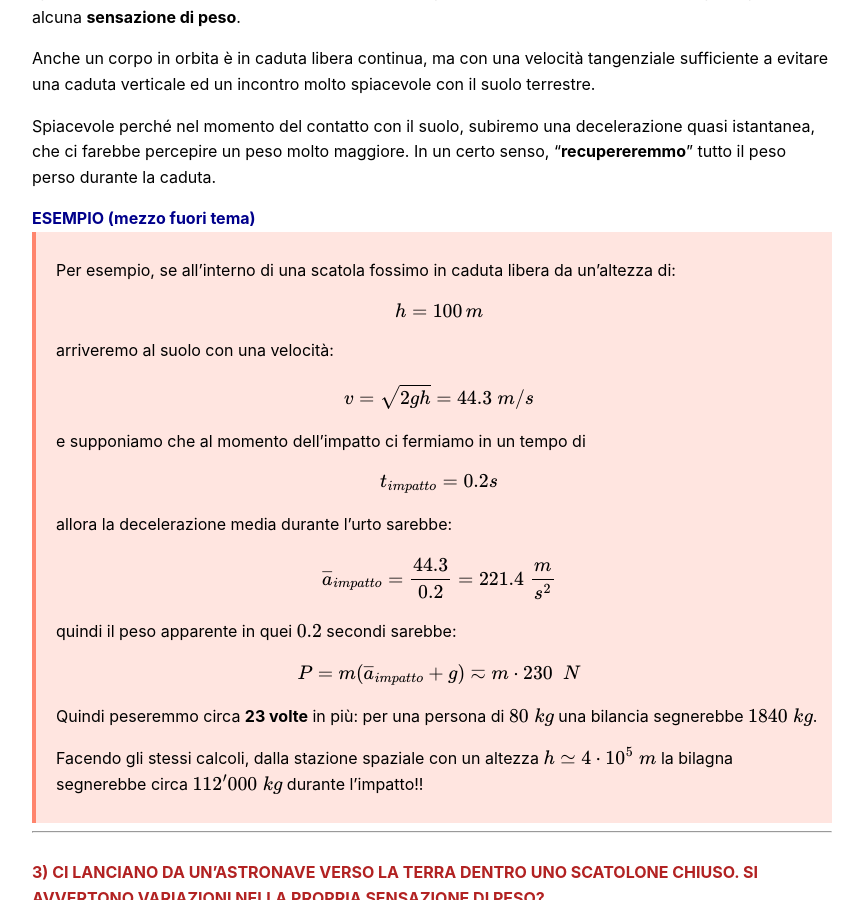
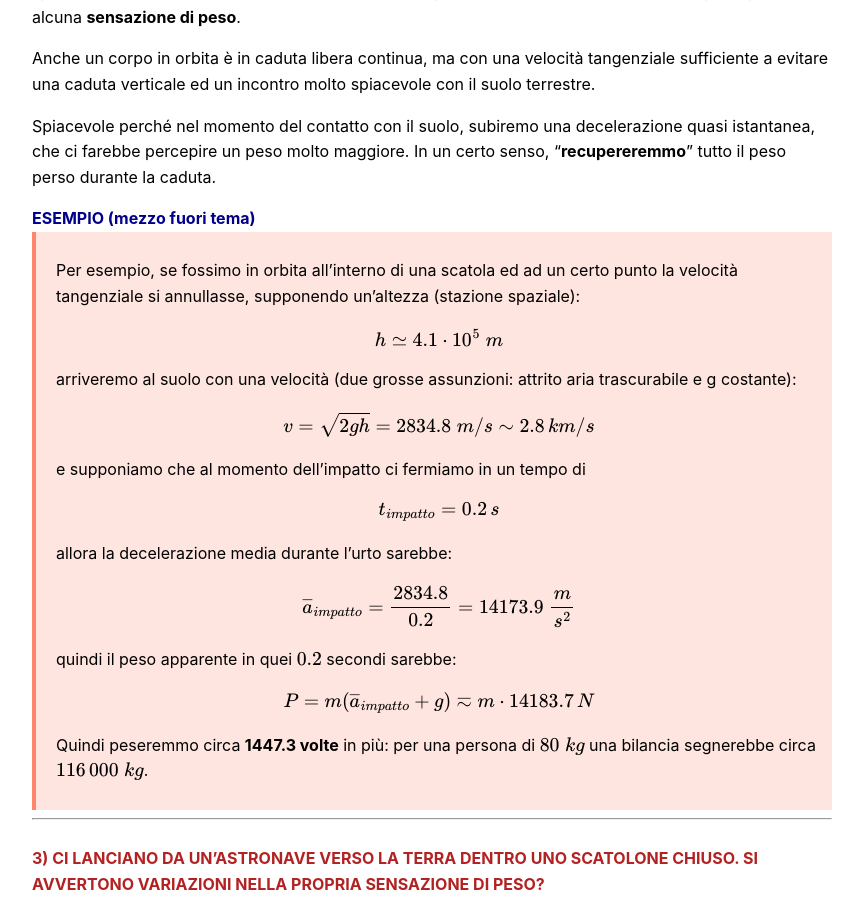
Before and after one commit to FedericoMenegoz/UNITN-fisica-orale, a Jekyll site: the page built from content/forza-gravitazionale.md, in a window 1280 px wide and 900 px high, scrolled down 2549 px. Shown: the whole window, without its empty margins (208-1071 px from the left). Built offline with Jekyll 4.4.1, drawn with Linux system fonts in a browser that asks for light colours; our own code applies the rules of GitHub Pages for plain Markdown files.

Commit message:
Updated esempio gravità

```diff
--- a/content/forza-gravitazionale.md
+++ b/content/forza-gravitazionale.md
@@ -79,35 +79,33 @@ Spiacevole perché nel momento del contatto con il suolo, subiremo una deceleraz
 
 <div class="esempio" markdown=1>
 
-Per esempio, se all'interno di una scatola fossimo in caduta libera da un'altezza di:
+Per esempio, se fossimo in orbita all'interno di una scatola ed ad un certo punto la velocità tangenziale si annullasse, supponendo un'altezza (stazione spaziale):
 
-$$h = 100\,m$$
+$$h\simeq 4.1 \cdot 10^5 \;m$$
 
-arriveremo al suolo con una velocità:
+arriveremo al suolo con una velocità (due grosse assunzioni: attrito aria trascurabile e g costante):
 
-$$v = \sqrt {2gh} = 44.3 \;m/s $$
+$$v = \sqrt {2gh} = 2834.8 \;m/s \sim 2.8 \,km/s $$
 
 e supponiamo che al momento dell'impatto ci fermiamo in un tempo di
 
 $$
-t_{impatto} = 0.2 s
+t_{impatto} = 0.2\,s
 $$
 
 allora la decelerazione media durante l'urto sarebbe:
 
 $$
-\overline a_{impatto} = \frac{44.3}{0.2} = 221.4 \;\frac m {s^2}
+\overline a_{impatto} = \frac{2834.8}{0.2} = 14173.9 \;\frac m {s^2}
 $$
 
 quindi il peso apparente in quei $0.2$ secondi sarebbe:
 
 $$
-P = m(\overline a_{impatto} + g) \eqsim m\cdot  230\ \; N
+P = m(\overline a_{impatto} + g) \eqsim m\cdot   14183.7\,N
 $$
 
-Quindi peseremmo circa __23 volte__ in più: per una persona di $80\;kg$ una bilancia segnerebbe $1840\;kg$.
-
-Facendo gli stessi calcoli, dalla stazione spaziale con un altezza $h\simeq 4 \cdot 10^5 \;m$ la bilagna segnerebbe circa $112'000 \;kg$ durante l'impatto!!
+Quindi peseremmo circa __1447.3 volte__ in più: per una persona di $80\;kg$ una bilancia segnerebbe circa $116\,000\;kg$.
 
 </div>
 
```
